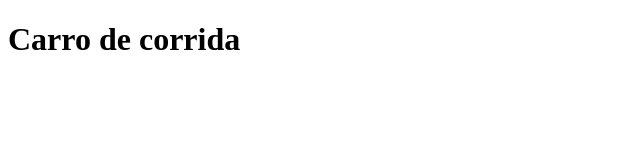
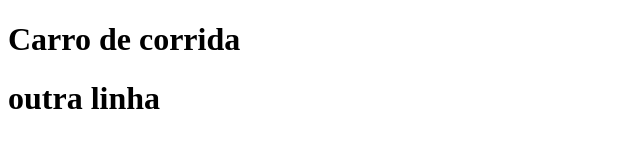
Before and after one commit to PENEzz/auladegithub, a plain HTML site: page index.html in a window 1280 px wide. Shown: the whole page, without its empty margins (0-640 px from the left). Drawn offline with Linux system fonts and the light colour scheme.

Commit message:
adicionei o h1-outra linha

```diff
--- a/index.html
+++ b/index.html
@@ -9,5 +9,6 @@
 </head>
 <body>
     <h1>Carro de corrida</h1>
+    <h1>outra linha</h1>
 </body>
 </html>
```
